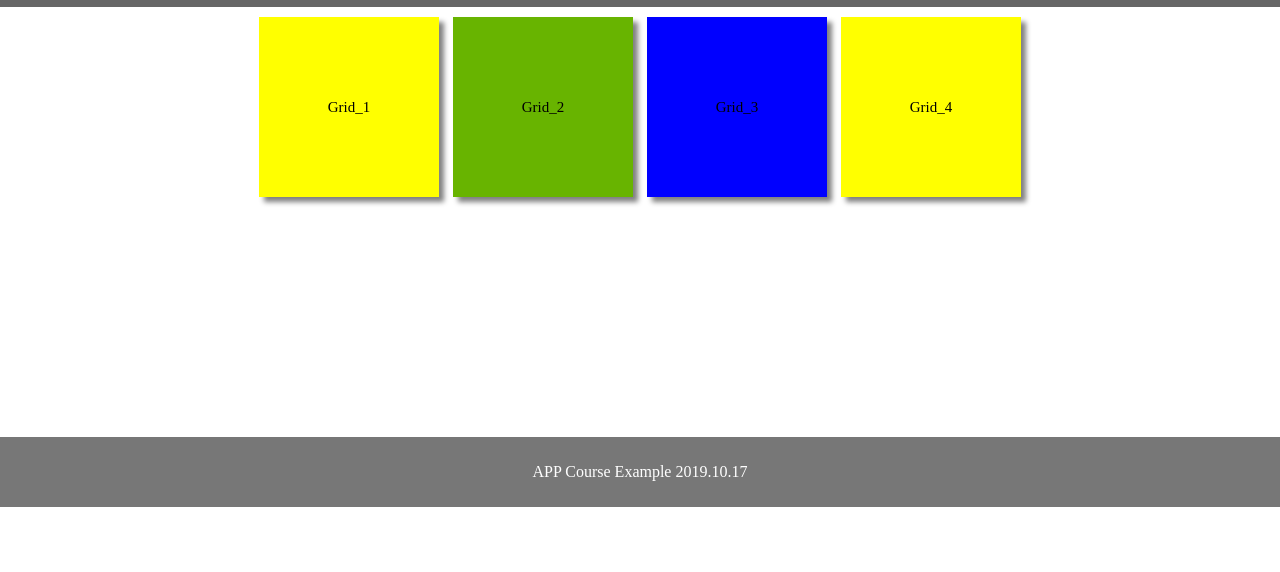
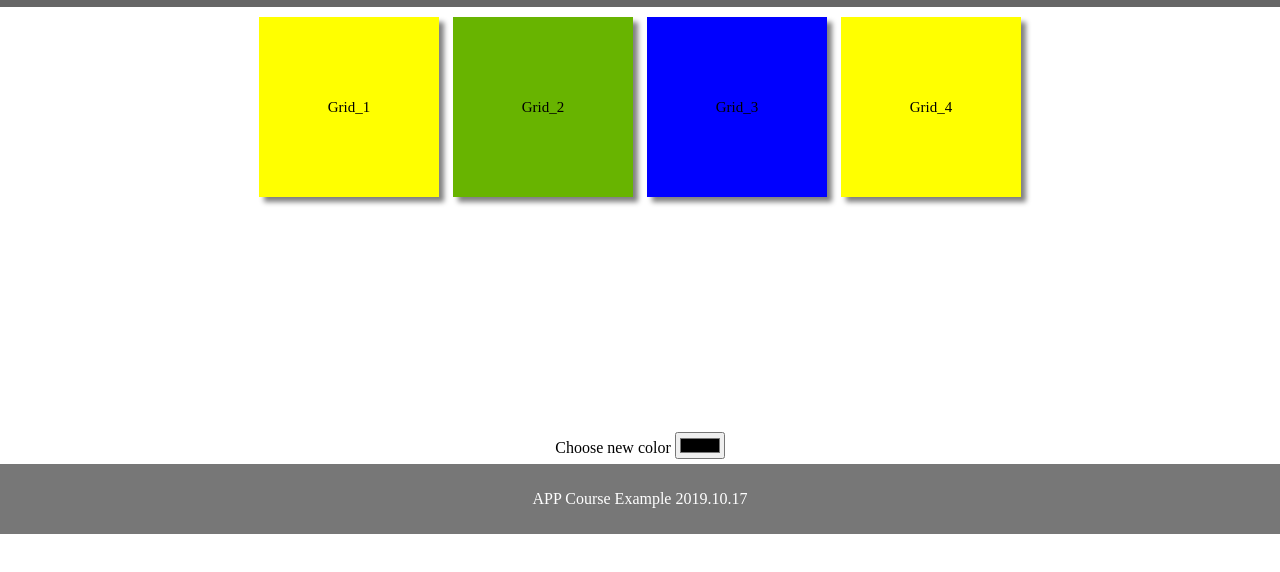
Before and after one commit to zhang219/mygit, a plain HTML site: page 20191024/練習區/index.html in a window 1280 px wide. Shown: the part 92-664 px from the top of the page. Drawn offline with Linux system fonts and the light colour scheme.

Commit message:
input選色器

```diff
--- a/20191024/練習區/index.html
+++ b/20191024/練習區/index.html
@@ -22,6 +22,8 @@
         <div class="grid grid3">Grid_3</div>
         <div class="grid grid4">Grid_4</div>
     </div>
+    <label>Choose new color</label>
+    <input type="color" id="myColor" onchange="getColor();"/>
 </section>
 
 <footer>
```
